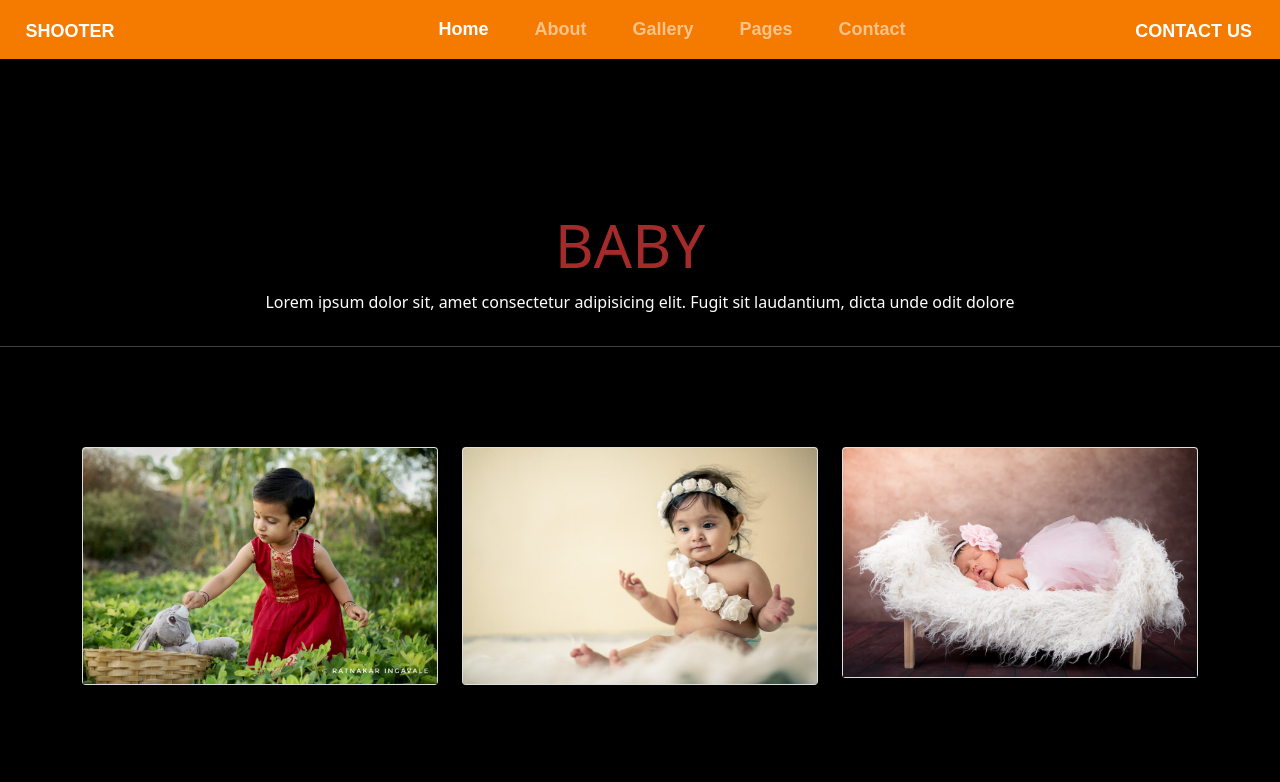
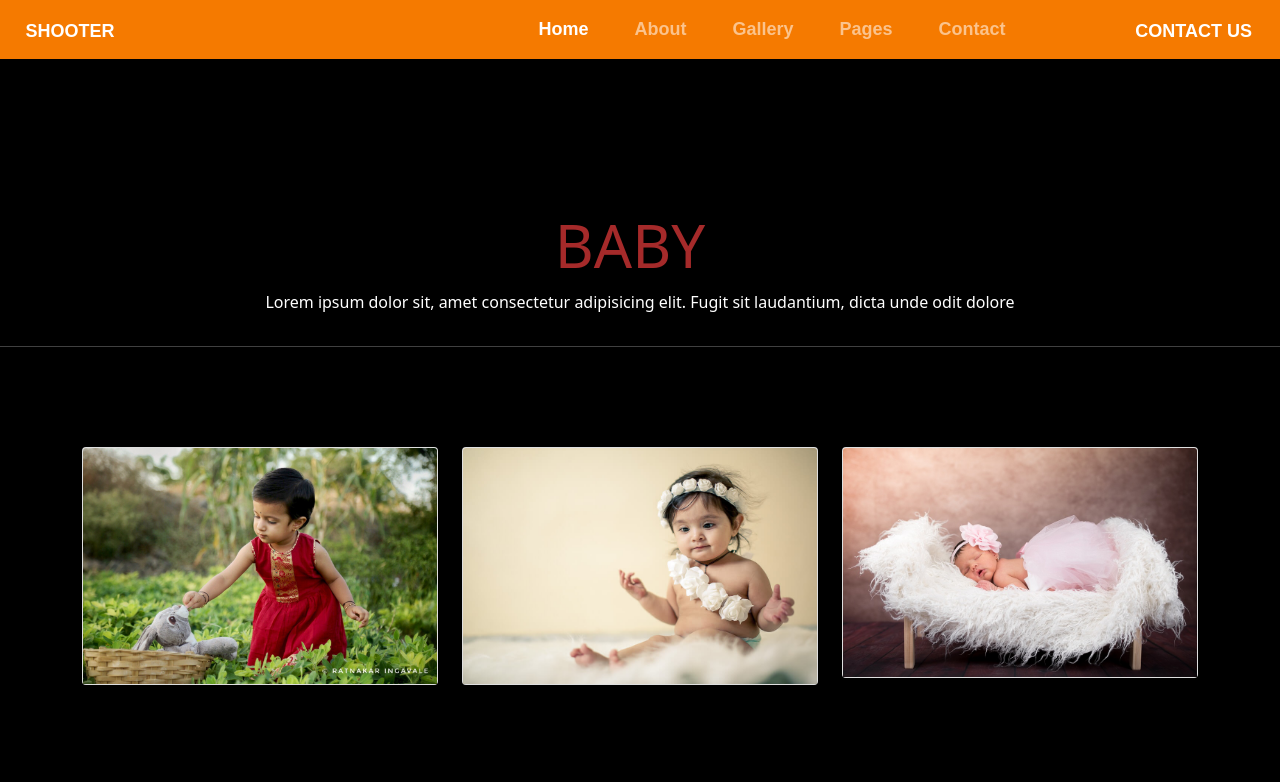
Before and after one commit to pratikgavadeshirol/photographyclone, a plain HTML site: page childrean.html in a window 1280 px wide. Shown: the top 782 px of the page. Drawn offline with Linux system fonts and the light colour scheme; some icons are missing; a web font is replaced by a local one.

Commit message:
nav bar set

```diff
--- a/childrean.html
+++ b/childrean.html
@@ -19,7 +19,7 @@
           </button>
 
           <div class="collapse navbar-collapse" id="navbarColor01">
-            <ul class="navbar-nav me-auto" style="margin-left: 300px;" >
+            <ul class="navbar-nav me-auto" style="margin-left: 400px;" >
               <li class="nav-item">
                 <a class="nav-link active" href="./index.html">Home
 
```
Also changed, not shown: contact.html (+1 -1 lines), function.html (+1 -1 lines), gallery.html (+1 -1 lines), index.html (+1 -1 lines), marriadge.html (+1 -1 lines), model.html (+1 -1 lines), wedding.html (+1 -1 lines).
